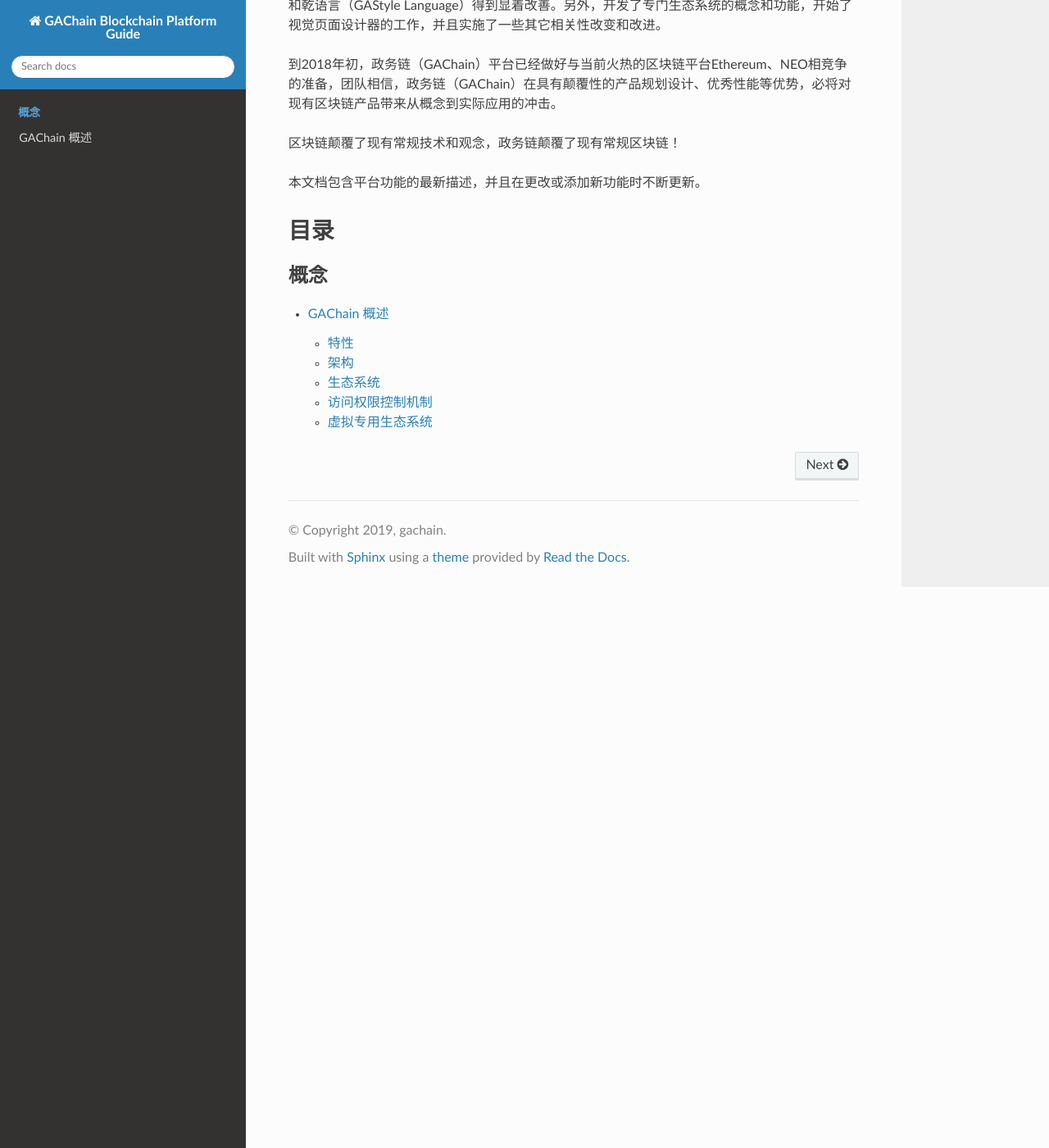
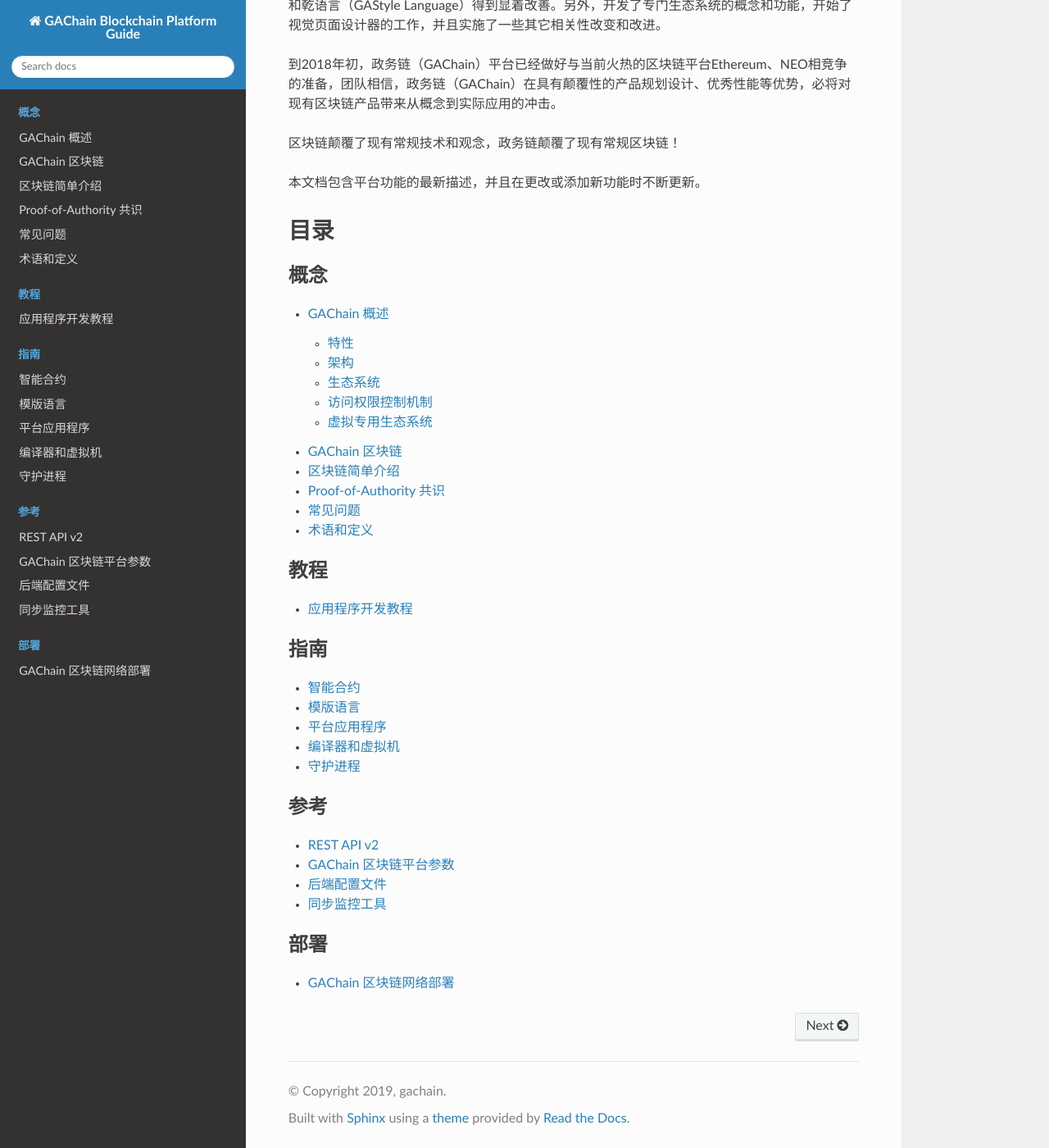
Before and after one commit to modeshou/gachain-doc-zh, a Sphinx documentation site: the page built from source/index.rst, in a window 1280 px wide and 1400 px high, scrolled down 1221 px. Shown: the whole window at 82% size. Built offline with Sphinx 7.4.7 and the Read the Docs theme 2.0.0, drawn with Linux system fonts in a browser that asks for light colours.

Commit message:
add directory structure

```diff
--- a/source/concepts/about-the-platform.rst
+++ b/source/concepts/about-the-platform.rst
@@ -276,7 +276,7 @@
 请求web资源
 -------------
 
-VDE和标准生态系统之间的主要区别在于可以使用 **HTTPRequest** （:ref:`galang-HTTPRequest`）和 **HTTPPostJSON** （:ref:`galang-HTTPRequest`）合约函数通过 *HTTP / HTTPS* 请求方式在合约内向任何Web资源发出请求。传递给此函数的参数为：URL，请求方法（GET或POST），请求头和请求参数。
+VDE和标准生态系统之间的主要区别在于可以使用 **HTTPRequest** （:ref:`galang-HTTPRequest`）和 **HTTPPostJSON** （:ref:`galang-HTTPPostJSON`）合约函数通过 *HTTP / HTTPS* 请求方式在合约内向任何Web资源发出请求。传递给此函数的参数为：URL，请求方法（GET或POST），请求头和请求参数。
 
 
 读取数据权限
--- /dev/null
+++ b/source/concepts/blockchain-basics.rst
@@ -0,0 +1,2 @@
+区块链简单介绍
+###########################
--- /dev/null
+++ b/source/concepts/blockchain-layers.rst
@@ -0,0 +1,2 @@
+|platform| 区块链
+###########################
--- /dev/null
+++ b/source/concepts/consensus.rst
@@ -0,0 +1,2 @@
+Proof-of-Authority 共识
+############################
--- /dev/null
+++ b/source/concepts/faq.rst
@@ -0,0 +1,2 @@
+常见问题
+##########
--- /dev/null
+++ b/source/concepts/thesaurus.rst
@@ -0,0 +1,2 @@
+术语和定义
+#######################
--- /dev/null
+++ b/source/howtos/deployment.rst
@@ -0,0 +1,2 @@
+|platform| 区块链网络部署
+#################################
--- a/source/index.rst
+++ b/source/index.rst
@@ -54,5 +54,45 @@
    :caption: 概念
 
    concepts/about-the-platform.rst
+   concepts/blockchain-layers.rst
+   concepts/blockchain-basics.rst
+   concepts/consensus.rst
+   concepts/faq.rst
+   concepts/thesaurus.rst
+
+
+.. toctree::
+   :maxdepth: 2
+   :caption: 教程
+
+   tutorials/app_tutorial.rst
+
+
+.. toctree::
+   :maxdepth: 2
+   :caption: 指南
+
+   topics/script.rst
+   topics/templates2.rst
+   topics/appexample.rst
+   topics/vm.rst
+   topics/daemons.rst
+
+
+.. toctree::
+   :maxdepth: 2
+   :caption: 参考
+
+   reference/api2.rst
+   reference/platform-parameters.rst
+   reference/backend-config.rst
+   reference/desync_monitor.rst
+
+
+.. toctree::
+   :maxdepth: 2
+   :caption: 部署
+
+   howtos/deployment.rst
 
 .. todolist::
--- /dev/null
+++ b/source/reference/api2.rst
@@ -0,0 +1,2 @@
+REST API v2
+##############
--- /dev/null
+++ b/source/reference/backend-config.rst
@@ -0,0 +1,2 @@
+后端配置文件
+##################
--- /dev/null
+++ b/source/reference/desync_monitor.rst
@@ -0,0 +1,2 @@
+同步监控工具
+###############
--- /dev/null
+++ b/source/reference/platform-parameters.rst
@@ -0,0 +1,2 @@
+|platform| 区块链平台参数
+############################
--- /dev/null
+++ b/source/topics/appexample.rst
@@ -0,0 +1,2 @@
+平台应用程序
+########################
--- /dev/null
+++ b/source/topics/daemons.rst
@@ -0,0 +1,2 @@
+守护进程
+################
--- /dev/null
+++ b/source/topics/script.rst
@@ -0,0 +1,2 @@
+智能合约
+############
--- /dev/null
+++ b/source/topics/templates2.rst
@@ -0,0 +1,2 @@
+模版语言
+###########
--- /dev/null
+++ b/source/topics/vm.rst
@@ -0,0 +1,2 @@
+编译器和虚拟机
+###############
--- /dev/null
+++ b/source/tutorials/app_tutorial.rst
@@ -0,0 +1,2 @@
+应用程序开发教程
+################
```
